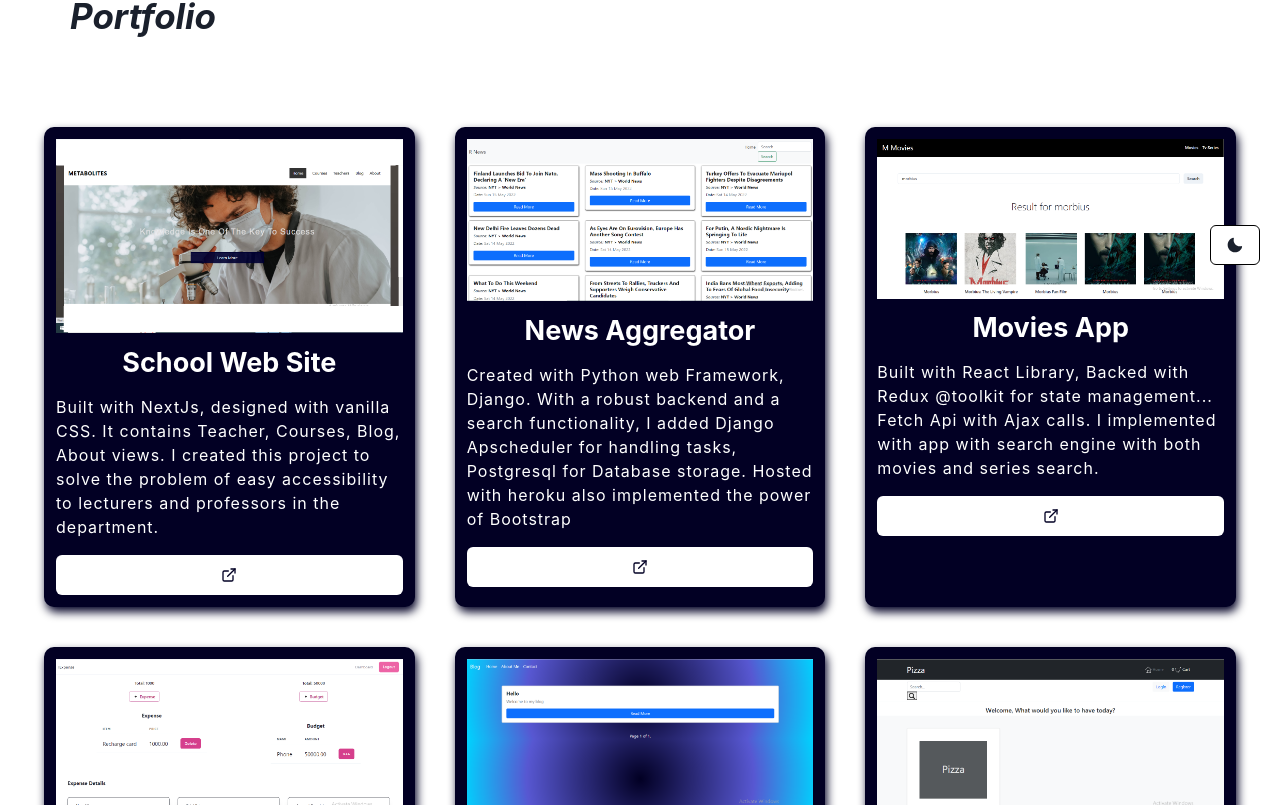
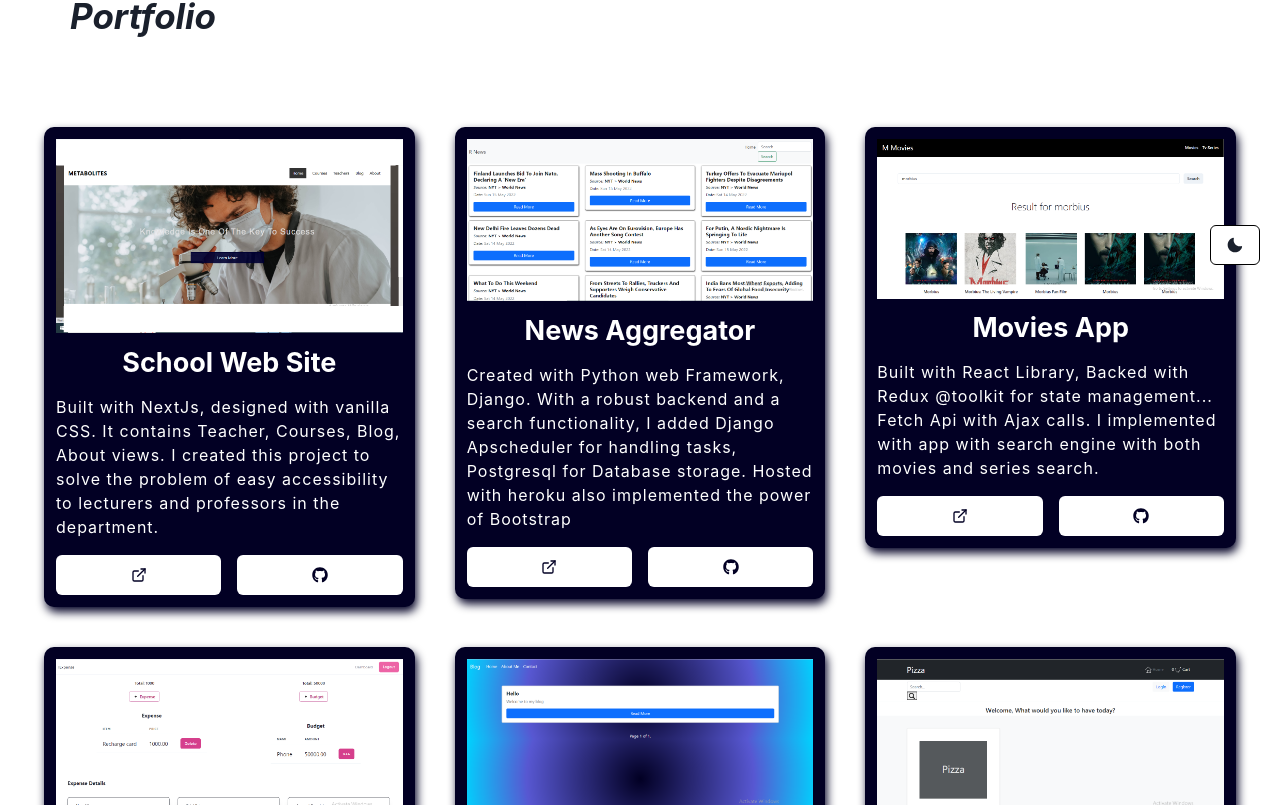
Before and after one commit to Kiddo-prog/My-portfolio, a React (Create React App) app: page /portfolio in a window 1280 px wide. Shown: the part 495-1300 px from the top of the page. Built offline with nearby package versions, Linux system fonts and the light colour scheme.

Commit message:
Added github icons and link

```diff
--- a/src/components/Portfolio/index.jsx
+++ b/src/components/Portfolio/index.jsx
@@ -8,8 +8,11 @@ import {
   Button,
   Heading,
   useColorModeValue,
+  Flex
 } from "@chakra-ui/react";
 import { ExternalLinkIcon } from "@chakra-ui/icons";
+import { FaGithub } from 'react-icons/fa'
+import Reveal  from "react-reveal/Reveal";
 
 export default function PortfolioComponent() {
   const bg = useColorModeValue("rgb(2,0,36)", "#fff");
@@ -21,7 +24,6 @@ export default function PortfolioComponent() {
   );
   const items = data.projects;
   const styleLink = {
-    display: "flex",
     margin: "auto",
     width: "100%",
   };
@@ -43,6 +45,7 @@ export default function PortfolioComponent() {
         placeContent="center"
         justifyItems="center"
       >
+        <Reveal effect="fadeInUp">
         {items.map((item) => (
           <Box
             key={item.id}
@@ -68,18 +71,33 @@ export default function PortfolioComponent() {
             >
               {item.description}
             </Text>
-            <a href={item.link} target="_blank" rel="noreferrer">
+            <Flex justifyContent={'space-between'} alignItems={'center'} columnGap={'1em'}>
               <Button
+                as={"a"}
+                target={'_blank'}
+                href={item.link}
+                bgColor={bgColor}
+                style={styleLink}
+                color={color}
+                type="button"
+              >
+                <ExternalLinkIcon color={bg} />
+              </Button>
+              <Button
+                as={"a"}
+                target={'_blank'}
+                href={item.github}
                 style={styleLink}
                 bgColor={bgColor}
                 color={color}
                 type="button"
               >
-                <ExternalLinkIcon color={bg} />
+                <FaGithub color={bg} />
               </Button>
-            </a>
+            </Flex>
           </Box>
         ))}
+        </Reveal>
       </SimpleGrid>
     </>
   );
```
